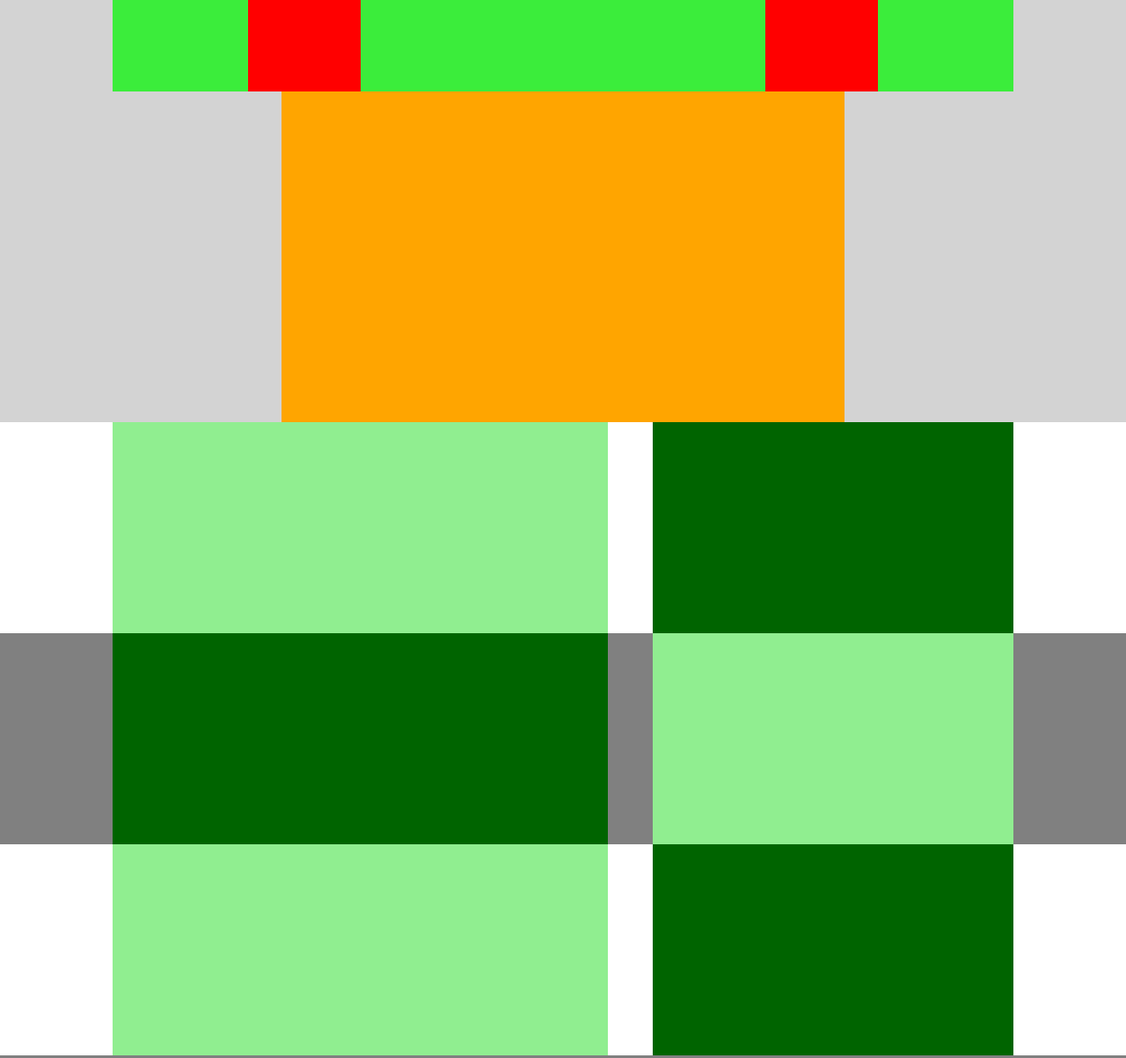
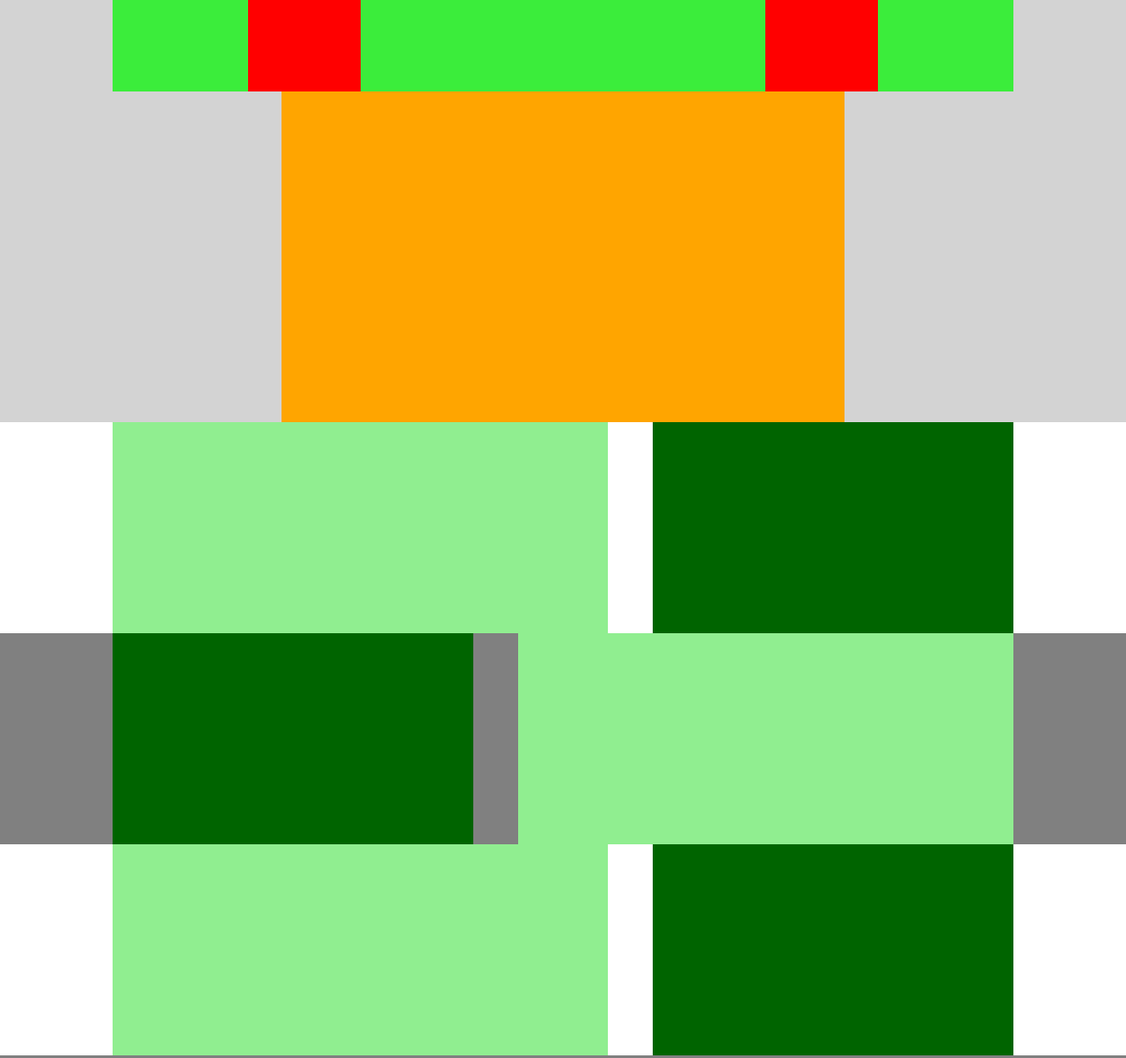
Before and after one commit to CristianoAltomonte/htmlcss-struttura-discord, a plain HTML site: page index.html in a window 1280 px wide. Shown: the top 1203 px of the page at 88% size. Drawn offline with Linux system fonts and the light colour scheme.

Commit message:
Correzioni

```diff
--- a/assets/css/style.css
+++ b/assets/css/style.css
@@ -42,10 +42,9 @@ nav{
     height: 47vh;
     width: 50%;
     text-align: center;
-
 }
 
-section{
+.canali-discord{
     width: 100%;
     height: 30vh;
     background-color: white;
@@ -67,22 +66,22 @@ section{
     height: 30vh;
 }
 
-.picture, .picture2 {
+.picture {
     height: auto;
-    width: 55%;
+    flex-basis: 55%;
 }
 
-.text, .text2{
+.text{
     height: auto;
-    width: 40%;
+    flex-basis: 40%;
 }
 
-.picture, .text2{
+.picture{
     background-color: lightgreen;
 
 }
 
-.text, .picture2 {
+.text{
     background-color: darkgreen;
 
 }
@@ -154,3 +153,7 @@ footer{
     width: 15%;
     height: 100%;
 }
+
+footer > div:first-child{
+    border-bottom: 5px solid black;
+}
--- a/index.html
+++ b/index.html
@@ -21,14 +21,14 @@
         </nav>
 
         <div class=" center container-text">
-
+            <!-- Testo Centrato -->
         </div>
 
     </header>
 
     <main>
         <!-- First Section  -->
-        <section>
+        <section class="canali-discord">
             <div class="box center flex-space-between">
                 <div class="picture"></div>
                 <div class="text"></div>
@@ -36,15 +36,16 @@
             </div>
         </section>
         <!-- /First Section  -->
+
         <section class="section1">
             <div class="box box1 center flex-space-between">
-                <div class="picture2"></div>
-                <div class="text2"></div>
+                <div class="text"></div>
+                <div class="picture"></div>
 
             </div>
         </section>
 
-        <section>
+        <section class="canali-discord">
             <div class="box center flex-space-between">
                 <div class="picture"></div>
                 <div class="text"></div>
@@ -61,7 +62,7 @@
         </section>
 
     </main>
-
+        <!-- Inizio Footer -->
     <footer>
         <div class="menu-footer center flex">
             <div class="colonna1"></div>
@@ -76,6 +77,8 @@
             <div class="cella"></div>
 
         </div>
+        <!--/ Fine Footer -->
+
     </footer>
 
 </body>
```
